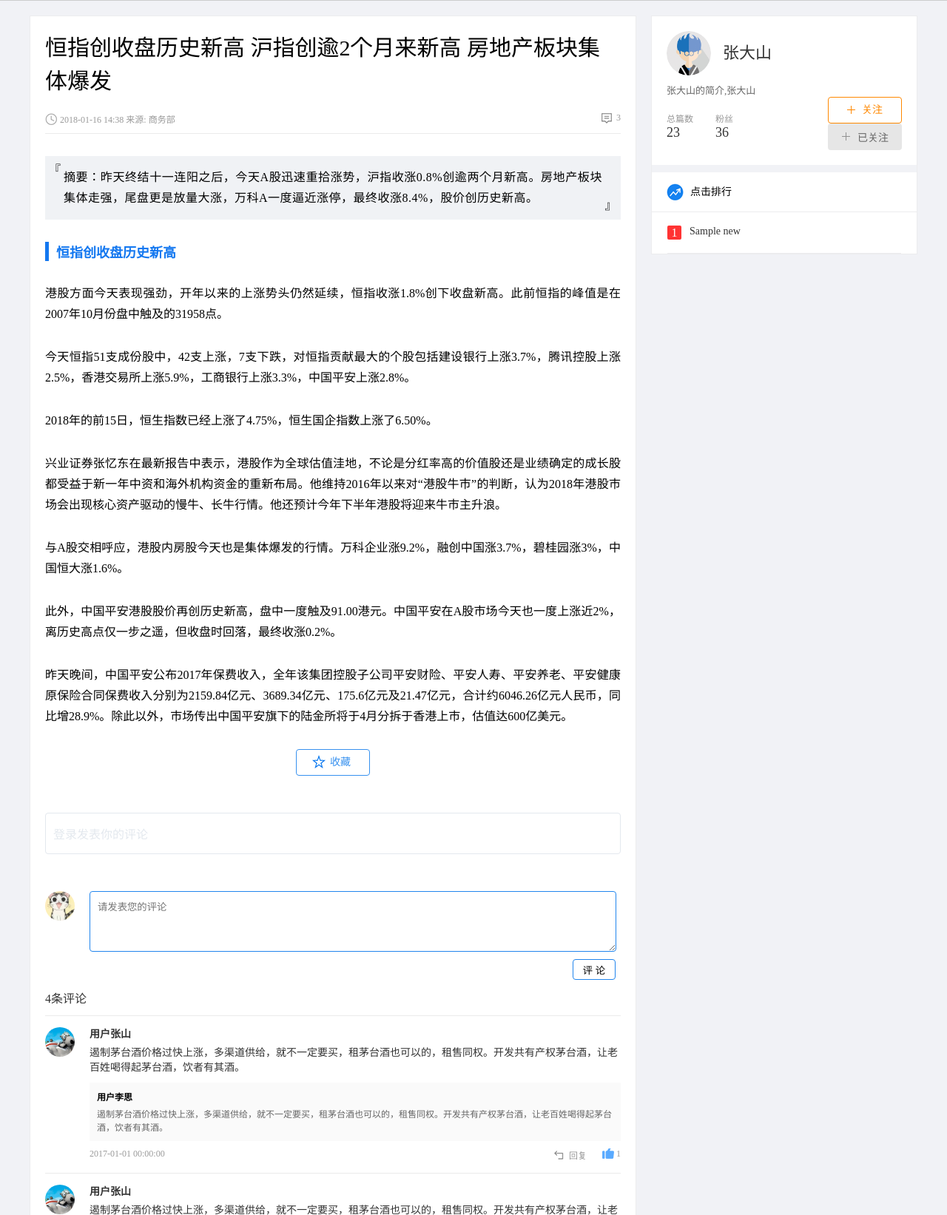
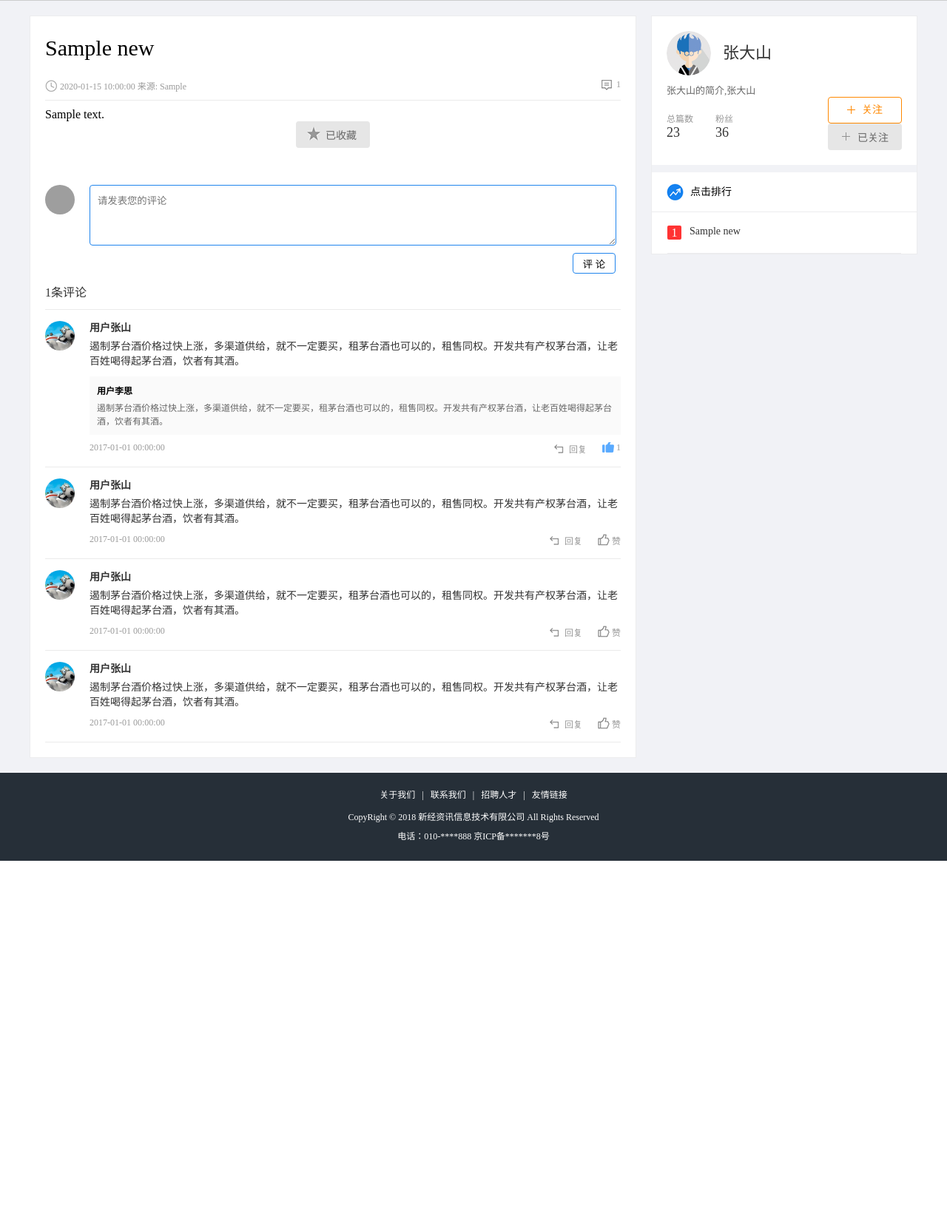
Before and after one commit to Adolph-Anthony/news-website_Flask, a Flask app: page /news/1 in a window 1280 px wide. Shown: the part 59-1702 px from the top of the page at 74% size. After the commit the page ends 1223 px from the top, so only its background shows below. Run offline with Flask 2, Linux system fonts and the light colour scheme; the visitor is signed in with stand-in values (Sample User, id 1); tables that the repository leaves empty hold one stand-in row (values such as "Sample post"); parts of the project's set-up code (start-up, migrations or seed data) failed here and were passed over; some libraries are stand-ins or nearby versions; grey boxes are pictures that could not be loaded.

Commit message:
显示是否收藏的后端逻辑

```diff
--- a/info/modules/news/views.py
+++ b/info/modules/news/views.py
@@ -1,6 +1,8 @@
+from flask import abort, jsonify
 from flask import current_app
 from flask import g
 from flask import render_template
+from flask import request
 from flask import session
 
 from info import constants
@@ -9,6 +11,63 @@ from info.modules.news import news_blu
 
 #127.0.0.1:5000/news/1
 from info.utils.common import user_login_data
+from info.utils.response_code import RET
+
+@news_blu.route("/newscollect",methods =["POST"] )
+@user_login_data
+def collect_news():
+    '''
+    收藏新闻
+    1.接收参数
+    2.判断参数
+    3.查询新闻,判断新闻是否存在
+    :return:
+    '''
+
+    # 判断用户是否存在
+    user = g.user
+    if not user:
+        return jsonify(errno=RET.SESSIONERR,errmsg = "用户未登录")
+    # 1.接收参数
+
+    news_id = request.json.get("news_id")
+    #收藏的状态
+    action = request.json.get("action")
+    print(news_id,action)
+    # 2.判断参数
+    if not all([news_id,action]):
+        return jsonify(errno=RET.PARAMERR,errmsg = "参数错误")
+
+    if action not in ["collect","cancel_collect"]:
+        return jsonify(errno=RET.PARAMERR,errmsg = "参数错误")
+
+    try:
+        news_id = int(news_id)
+    except Exception as e:
+        current_app.logger.error(e)
+        return jsonify(errno=RET.PARAMERR,errmsg = "参数错误")
+    # 3.查询新闻,判断新闻是否存在
+    try:
+        news = News.query.get(news_id)
+    except Exception as e:
+        current_app.logger.error(e)
+        return jsonify(errno=RET.DBERR,errmsg = "数据查询错误")
+
+    if not news :
+        return jsonify(errno=RET.NODATA,errmsg = "未查询到数据")
+    # 4.收藏与取消收藏
+    if action=="cancel_collect":
+        #取消收藏
+        if news in user.collection_news:
+            user.collection_news.remove(news)
+    else:
+        #收藏
+        if news not in user.collection_news:
+            #添加到用户新闻收藏列表
+            print(1)
+            user.collection_news.append(news)
+
+    return jsonify(errno=RET.OK, errmsg="操作成功 ")
 
 
 @news_blu.route("/<int:news_id>")
@@ -32,10 +91,42 @@ def news_detail(news_id):
     news_dict_li = []
     for news in news_list:
         news_dict_li.append(news.to_basic_dict())
+
+    #查询新闻数据
+    news = None
+    try:
+        news = News.query.get(news_id)
+    except Exception as e:
+        current_app.logger(e)
+    if not news:
+        # TODO 报404错误,404错误统一显示页面后续在处理
+        abort(404)
+
+    #更新新闻的点击次数
+    news.clicks += 1
+
+    is_collected = False
+
+    # 如果用户已登录
+    if user:
+    #collection_news后面可以不用加all(),SQLAlchemy什么时候用到什么时候调用
+    #判断用户是否收藏当前新闻,如果收藏
+        if news in user.collection_news:
+
+            is_collected = True
+
+
+
+
+
     data = {
         "user": user.to_dict() if user else None,
-
+        "news":news.to_dict(),
         "news_dict_li": news_dict_li,
+        "is_collected":is_collected
 
     }
+
+
+
     return render_template("news/detail.html",data = data)
--- a/info/static/news/css/main.css
+++ b/info/static/news/css/main.css
@@ -610,7 +610,7 @@ body{
 
 
 .collection{
-    display:inline-block;;
+    /*display:inline-block;;*/
     width:98px;
     line-height:34px;
     text-indent:45px;
@@ -618,7 +618,7 @@ body{
     color:#3791ef;
     border-radius:4px;
     font-size:14px;
-    margin:0px 5px;
+    /*margin:0px 5px;*/
     background:url(../images/collect_icons.png) 21px 7px no-repeat;
     overflow:hidden;
 }
@@ -655,13 +655,13 @@ body{
 
 
 .collected{
-    display:inline-block;
+    /*display:inline-block;*/
     width:100px;
     height:36px;
     color:#666;
     border-radius:4px;
     font-size:14px;
-    margin:0px 5px;
+    /*margin:0px 5px;*/
     background:url(../images/collect_icons.png) 15px -73px no-repeat #e6e6e6;
     position:relative;
     overflow:hidden;
--- a/info/static/news/js/index.js
+++ b/info/static/news/js/index.js
@@ -9,7 +9,7 @@ $(function () {
     updateNewsData()
 
     // 首页分类切换
-    $('.menu l i').click(function () {
+    $('.menu li').click(function () {
         // 取到指定分类的cid
         var clickCid = $(this).attr('data-cid')
         // 遍历所有的 li 移除身上的选中效果
--- a/info/templates/news/base.html
+++ b/info/templates/news/base.html
@@ -47,7 +47,9 @@
 
     <div class="conter_con">
 
-        {% block contentBlock %}{% endblock %}
+        {% block contentBlock %}
+
+        {% endblock %}
         <div class="rank_con fr">
         {% block authorBlock %}
 
--- a/info/templates/news/detail.html
+++ b/info/templates/news/detail.html
@@ -1,6 +1,10 @@
 {% extends "news/base.html" %}
 {% block titleBlock %}
 文章详情页
+{% endblock %}
+
+{% block scriptBlock %}
+<script type="text/javascript" src="../../static/news/js/detail.js"></script>
 {% endblock %}
 
 {% block categoryBlock %}
@@ -8,54 +12,41 @@
 
 {% block contentBlock %}
 <div class="detail_con fl">
-            <h3>恒指创收盘历史新高 沪指创逾2个月来新高 房地产板块集体爆发</h3>
-            <div class="detail_about clearfix">
-                <span class="time_souce fl">2018-01-16 14:38 来源: 商务部</span>
-                <span class="comment fr">3</span>
-            </div>
+ <h3>{{ data.news.title }}</h3>
+    <div class="detail_about clearfix">
+        <span class="time_souce fl">{{ data.news.create_time }} 来源: {{ data.news.source }}</span>
+        <span class="comment fr">{{ data.news.comments_count }}</span>
+    </div>
+    {{ data.news.content | safe }}
 
-            <p class="summary">
-                摘要：昨天终结十一连阳之后，今天A股迅速重拾涨势，沪指收涨0.8%创逾两个月新高。房地产板块集体走强，尾盘更是放量大涨，万科A一度逼近涨停，最终收涨8.4%，股价创历史新高。
-            </p>
+          <a href="javascript:;" class="collected block-center" data-newid="{{ data.news.id }}" style="display: {% if data.is_collected %} block
+    {% else %} none {% endif %};"><span class="out">已收藏</span><span class="over">取消收藏</span></a>
+    <a href="javascript:;" class="collection block-center" data-newid="{{ data.news.id }}" style="display: {% if data.is_collected %} none
+            {% else %} block {% endif %};">收藏</a>
 
-            <h4>恒指创收盘历史新高</h4>
-
-            <p>
-            港股方面今天表现强劲，开年以来的上涨势头仍然延续，恒指收涨1.8%创下收盘新高。此前恒指的峰值是在2007年10月份盘中触及的31958点。</p>
-<p>
-今天恒指51支成份股中，42支上涨，7支下跌，对恒指贡献最大的个股包括建设银行上涨3.7%，腾讯控股上涨2.5%，香港交易所上涨5.9%，工商银行上涨3.3%，中国平安上涨2.8%。</p>
-<p>
-2018年的前15日，恒生指数已经上涨了4.75%，恒生国企指数上涨了6.50%。</p>
-<p>
-兴业证券张忆东在最新报告中表示，港股作为全球估值洼地，不论是分红率高的价值股还是业绩确定的成长股都受益于新一年中资和海外机构资金的重新布局。他维持2016年以来对“港股牛市”的判断，认为2018年港股市场会出现核心资产驱动的慢牛、长牛行情。他还预计今年下半年港股将迎来牛市主升浪。</p>
-<p>
-与A股交相呼应，港股内房股今天也是集体爆发的行情。万科企业涨9.2%，融创中国涨3.7%，碧桂园涨3%，中国恒大涨1.6%。</p>
-<p>
-此外，中国平安港股股价再创历史新高，盘中一度触及91.00港元。中国平安在A股市场今天也一度上涨近2%，离历史高点仅一步之遥，但收盘时回落，最终收涨0.2%。</p>
-<p>
-昨天晚间，中国平安公布2017年保费收入，全年该集团控股子公司平安财险、平安人寿、平安养老、平安健康原保险合同保费收入分别为2159.84亿元、3689.34亿元、175.6亿元及21.47亿元，合计约6046.26亿元人民币，同比增28.9%。除此以外，市场传出中国平安旗下的陆金所将于4月分拆于香港上市，估值达600亿美元。</p>
-
-
-        <a href="javascript:;" class="collection block-center">收藏</a>
-        <a href="javascript:;" class="collected block-center" style="display: none"><span class="out">已收藏</span><span class="over">取消收藏</span></a>
-
-
-        <div class="comment_form_logout">
-            登录发表你的评论
-        </div>
-
-        <form action="" class="comment_form">
+    {% if data.user %}
+        <form action="" class="comment_form" data-newsid="{{ data.news.id }}">
             <div class="person_pic">
-                <img src="../../static/news/images/cat.jpg" alt="用户图标">
+                <img src="{% if data.user.avatar_url %}
+                    {{ data.user.avatar_url }}
+                {% else %}
+                    ../../static/news/images/person01.png
+                {% endif %}" alt="用户图标">
             </div>
             <textarea placeholder="请发表您的评论" class="comment_input"></textarea>
             <input type="submit" name="" value="评 论" class="comment_sub">
         </form>
+    {% else %}
+        <div class="comment_form_logout">
+            登录发表你的评论
+        </div>
+    {% endif %}
 
 
-        <div class="comment_count">
-            4条评论
-        </div>
+
+         <div class="comment_count">
+        {{ data.news.comments_count }}条评论
+    </div>
 
         <div class="comment_list_con">
             <div class="comment_list">
```
Also changed, not shown: info/modules/index/views.py (+15 -11 lines), info/static/news/js/detail.js (+55 -0 lines).
